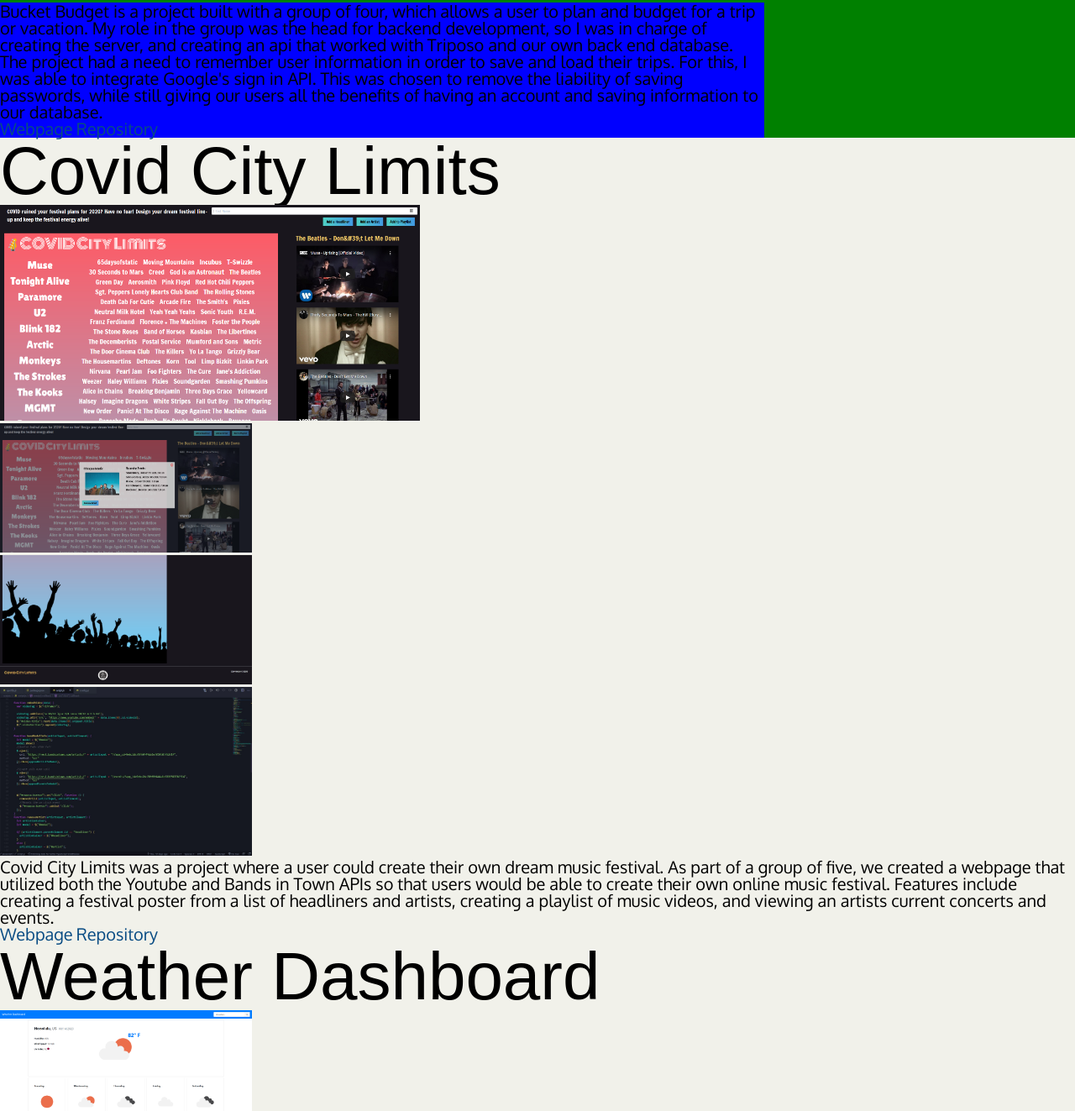
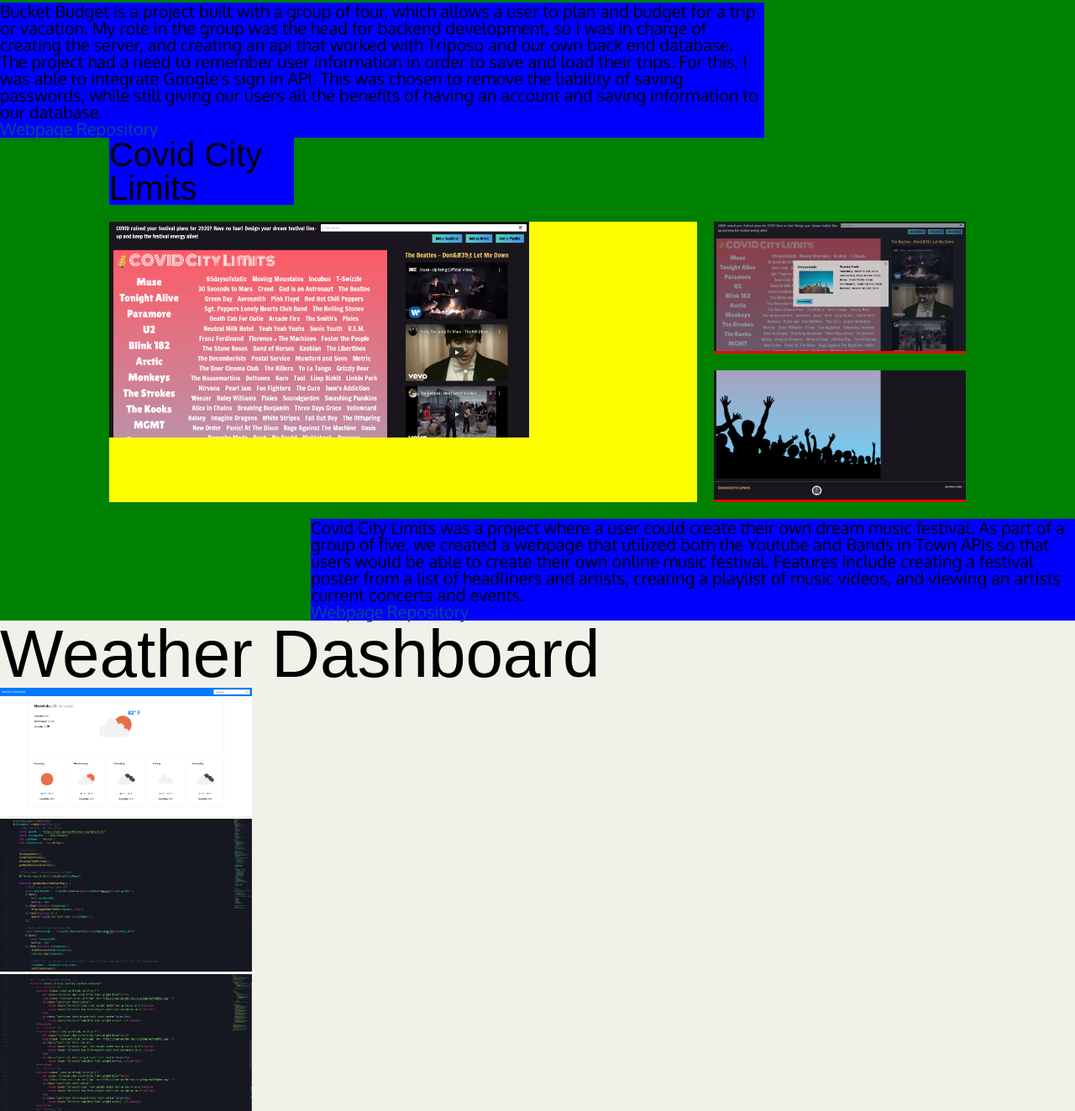
Before and after one commit to nbur4556/responsive-portfolio, a website: page public/portfolio.html in a window 1280 px wide. Shown: the part 505-1828 px from the top of the page at 84% size. Drawn offline with Linux system fonts and the light colour scheme; a web font is replaced by a local one.

Commit message:
set initial layout for left-project

```diff
--- a/public/portfolio.html
+++ b/public/portfolio.html
@@ -77,18 +77,21 @@
 
 
             <!-- Layout for Covid City Limits Project -->
-            <h2>Covid City Limits</h2>
-            <section>
+            <section class="left-project">
+                <div class="title-card">
+                    <h4>Covid City Limits</h4>
+                </div>
+
+                <div class="spacer"></div>
 
                 <!-- Main Image -->
-                <section class="main-image">
+                <div class="main-image">
                     <a target="_blank" href="https://nbur4556.github.io/dream-festival-lineup/">
                         <img alt="Homepage of Covid City Limits project" src="./assets/covid-city-limits-main.png" />
                     </a>
-                </section>
+                </div>
 
                 <!-- Supporting Images -->
-                <section>
                 <div class="support-image">
                     <a target="_blank" href="https://nbur4556.github.io/dream-festival-lineup/">
                         <img alt="Event pop up displayed when band or artist is clicked"
@@ -101,17 +104,9 @@
                             src="./assets/covid-city-limits-support-2.png" />
                     </a>
                 </div>
-                    <div class="support-image">
-                        <a target="_blank" href="https://nbur4556.github.io/dream-festival-lineup/">
-                            <img alt="Image of javascript source code used in project"
-                                src="./assets/covid-city-limits-support-3.JPG" />
-                        </a>
-                    </div>
-                </section>
 
                 <!-- Description -->
-                <section>
-                    <div>
+                <div class="description-card">
                     <p>
                         Covid City Limits was a project where a user could create their own dream music festival. As
                         part of a group of five, we created a webpage that utilized both the Youtube and Bands in
@@ -122,7 +117,6 @@
                     <a target="_blank" href="https://nbur4556.github.io/dream-festival-lineup/">Webpage</a>
                     <a target="_blank" href="https://github.com/nbur4556/dream-festival-lineup">Repository</a>
                 </div>
-                </section>
 
             </section>
 
--- a/public/stylesheets/portfolio.css
+++ b/public/stylesheets/portfolio.css
@@ -2,6 +2,7 @@
     grid-template-columns: 1fr;
 }
 
+/* Right Project */
 .right-project{
     display: grid;
     grid-template-columns: 1fr 2fr 2fr 2fr 2fr 1fr;
@@ -31,6 +32,41 @@
     background-color: blue;
 }
 
+/* Left Project */
+.left-project{
+    display: grid;
+    grid-template-columns: 1fr 2fr 2fr 2fr 2fr 1fr;
+    grid-gap: 20px;
+
+    background-color: green;
+}
+
+.left-project .title-card{
+    grid-column: 2 / span 1;
+    background-color: blue;
+}
+
+.left-project .spacer{
+    grid-column: 3 / span 3;
+}
+
+.left-project .main-image{
+    grid-column: 2 / span 3;
+    grid-row: 2 / span 2;
+    background-color: yellow;
+}
+
+.left-project .support-image{
+    grid-column: 5 / span 1;
+    /* grid-row-start: 2; */
+    background-color: red;
+}
+
+.left-project .description-card{
+    grid-column: 3 / span 4;
+    background-color: blue;
+}
+
 .main-image img{
     width: 500px;
 }
```
Also changed, not shown: public/assets/covid-city-limits-support-3.JPG (deleted). Lines whose indentation alone changed are shown as unchanged.
